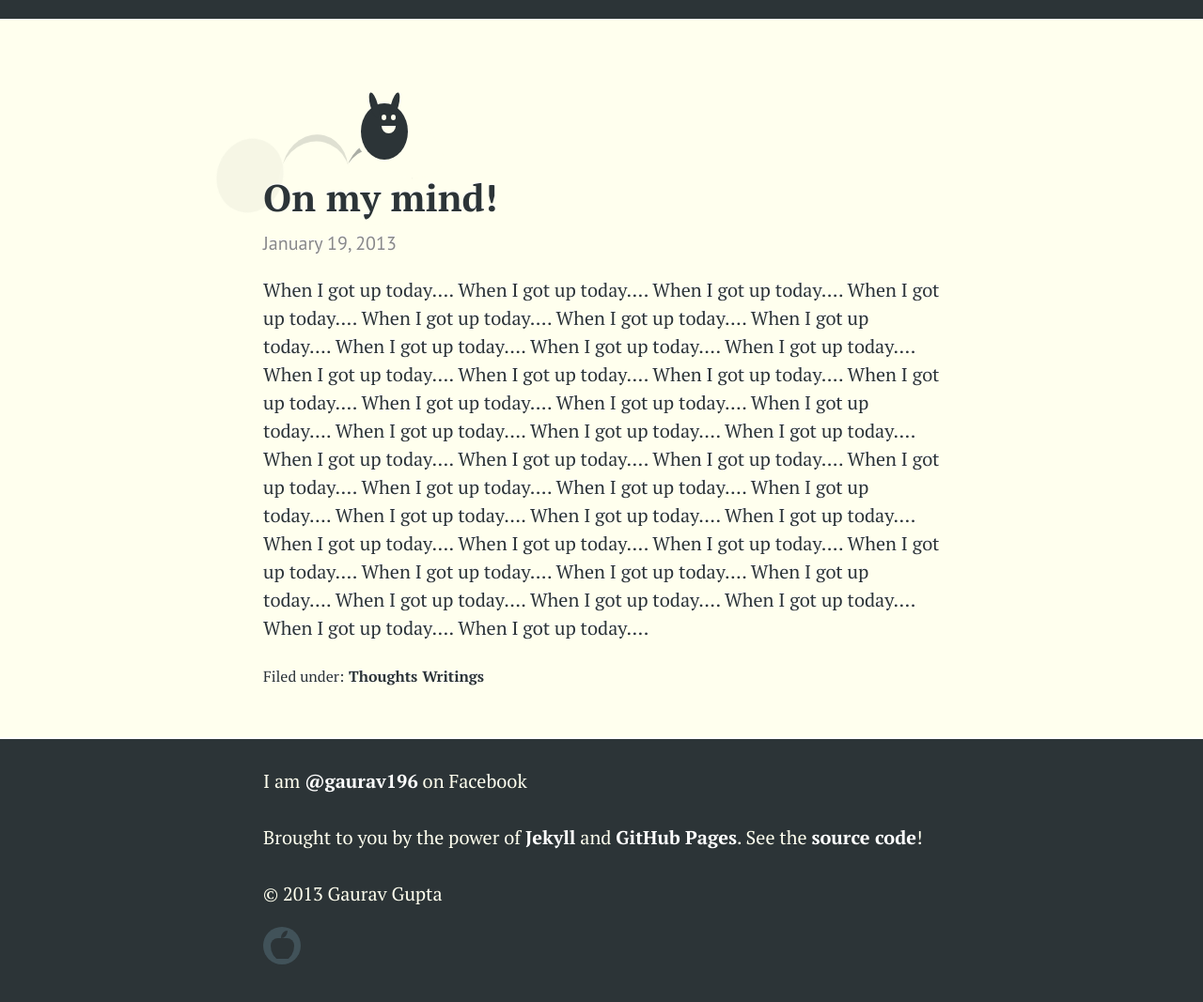
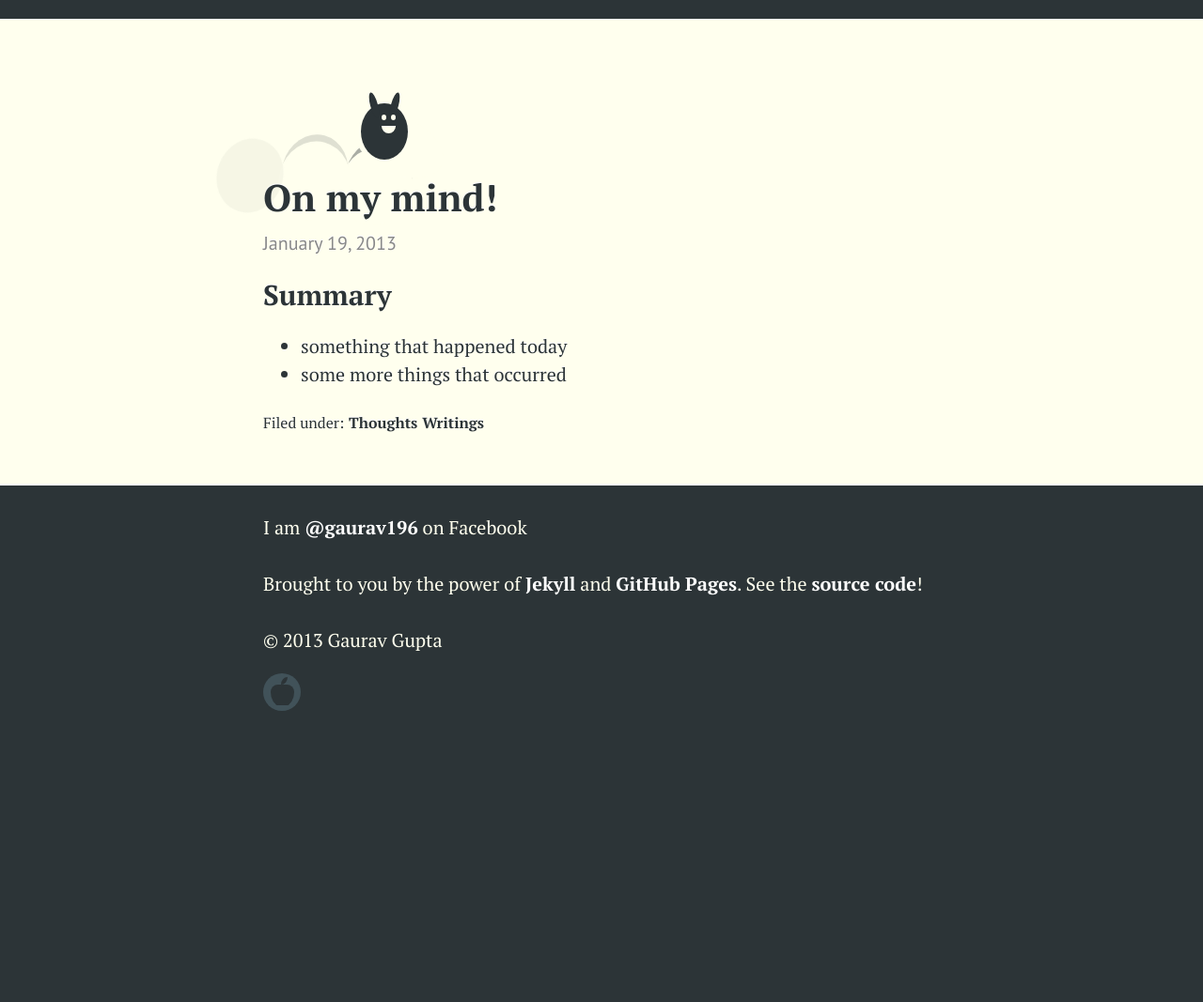
Before and after one commit to meetgaurav/meetgaurav.github.com, a Jekyll site: the page built from _posts/2013-01-19-on-my-mind.md, in a window 1280 px wide. Shown: the whole page at 94% size. Built offline with Jekyll 4.4.1, drawn with Linux system fonts in a browser that asks for light colours; nearby versions of some CDN libraries; after the commit the page ends 900 px from its top, so only the background shows below that.

Commit message:
Updated _posts/2013-01-19-on-my-mind.md

```diff
--- a/_posts/2013-01-19-on-my-mind.md
+++ b/_posts/2013-01-19-on-my-mind.md
@@ -7,45 +7,7 @@ tags:
   - writings
 ---
 
-When I got up today....
-When I got up today....
-When I got up today....
-When I got up today....
-When I got up today....
-When I got up today....
-When I got up today....
-When I got up today....
-When I got up today....
-When I got up today....
-When I got up today....
-When I got up today....
-When I got up today....
-When I got up today....
-When I got up today....
-When I got up today....
-When I got up today....
-When I got up today....
-When I got up today....
-When I got up today....
-When I got up today....
-When I got up today....
-When I got up today....
-When I got up today....
-When I got up today....
-When I got up today....
-When I got up today....
-When I got up today....
-When I got up today....
-When I got up today....
-When I got up today....
-When I got up today....
-When I got up today....
-When I got up today....
-When I got up today....
-When I got up today....
-When I got up today....
-When I got up today....
-When I got up today....
-When I got up today....
-When I got up today....
-When I got up today....
+## Summary
+
+- something that happened today
+- some more things that occurred
```
